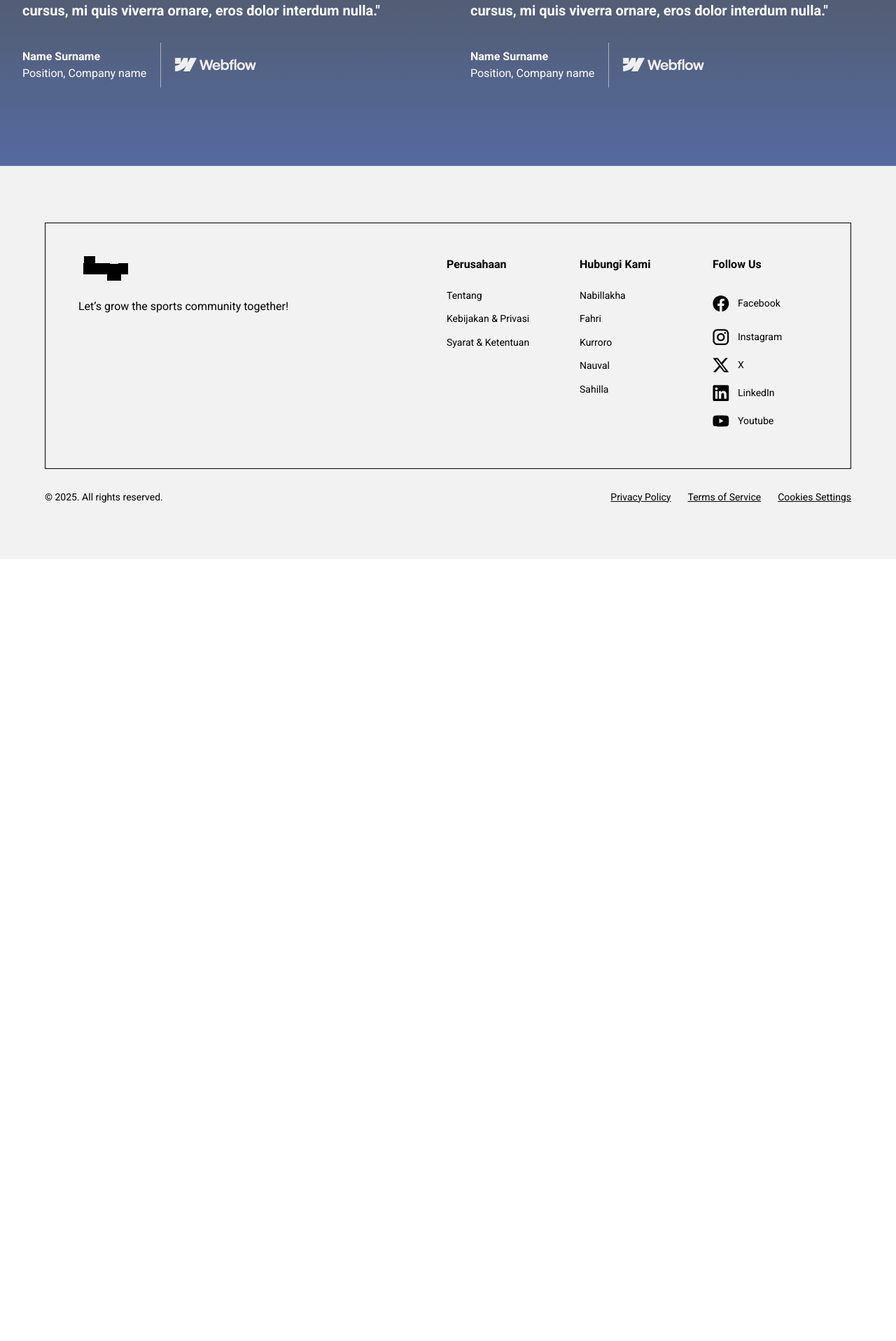
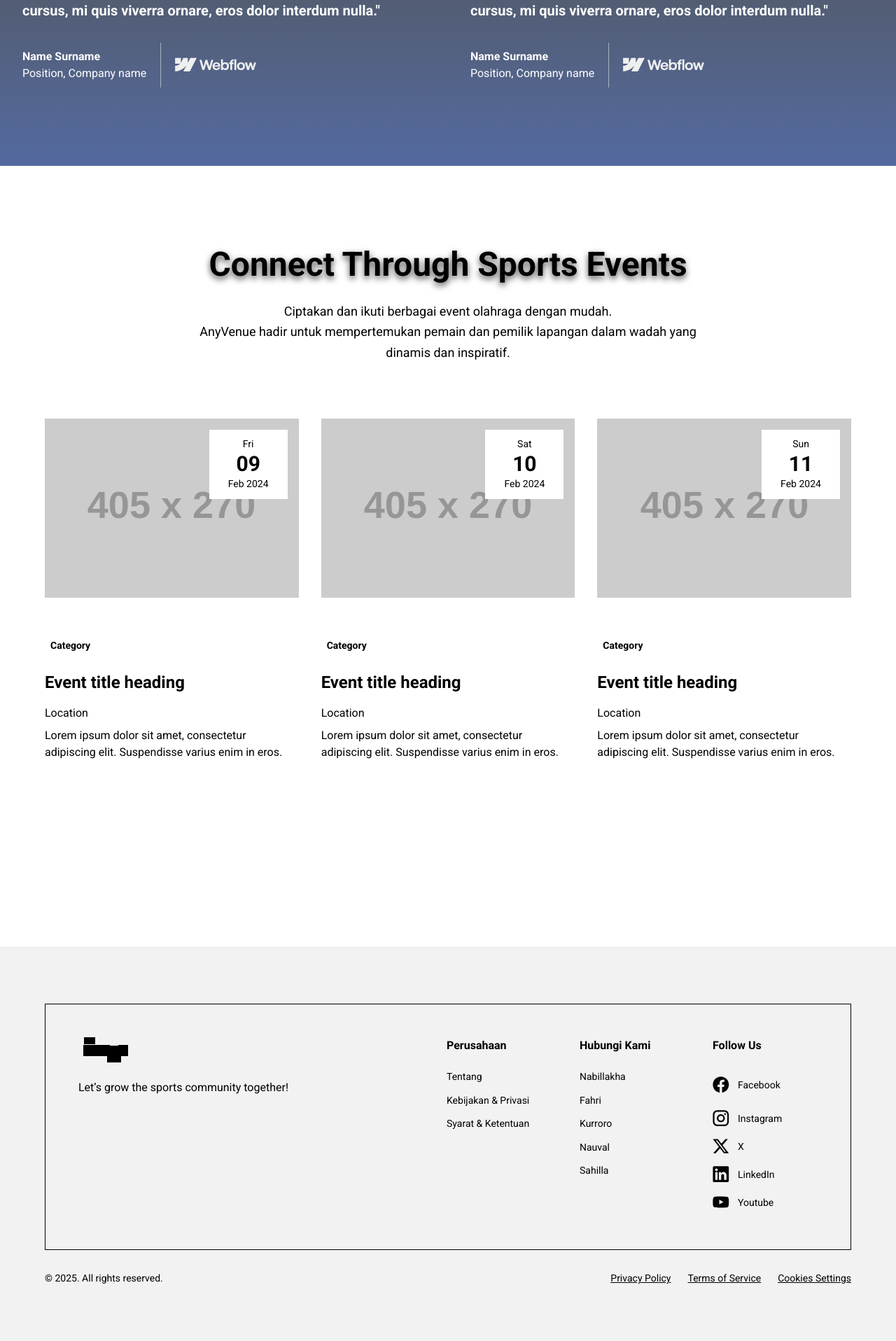
Before and after one commit to pbp-kelompok-b10/any-venue, a Django app: page / in a window 1280 px wide. Shown: the part 3680-5596 px from the top of the page at 70% size. Before the commit the page ends 4479 px from the top, so only its background shows below. Run offline with Django 5.2, Linux system fonts and the light colour scheme; grey boxes labelled with a size stand in for pictures from a placeholder-image service; some libraries are stand-ins or nearby versions.

Commit message:
add events preview

```diff
--- a/landing/templates/landing.html
+++ b/landing/templates/landing.html
@@ -14,8 +14,11 @@
 <!-- Section 3: Booking Preview -->
 {% include "sections/booking_preview.html" %}
 
-<!-- Section 4: Features Review -->
-{% include "sections/features_review.html" %}
+<!-- Section 4: Reviews Preview -->
+{% include "sections/reviews_preview.html" %}
+
+<!-- Section 5: Events Preview -->
+{% include "sections/events_preview.html" %}
 
 <!-- Footer Section -->
 {% include "footer.html" %}
--- /dev/null
+++ b/landing/templates/sections/events_preview.html
@@ -0,0 +1,107 @@
+{% extends "base.html" %}
+{% load static %}
+{% block content %}
+
+<div class="w-full px-6 sm:px-12 md:px-16 py-28 bg-gradient-to-b from-Light-Navy to-Flash-White flex flex-col justify-start items-center gap-20 overflow-hidden">
+    <div class="w-full max-w-[1280px] flex flex-col justify-start items-center gap-20">
+        <div class="w-full max-w-[768px] flex flex-col justify-start items-center gap-4">
+            <div class="self-stretch flex flex-col justify-start items-center gap-6">
+                <div class="self-stretch text-center justify-start text-Flash-White text-5xl font-bold font-['Roboto'] leading-[57.60px] [text-shadow:_0px_4px_10px_rgb(0_0_0_/_0.70)]">Connect Through Sports Events</div>
+                <div class="self-stretch text-center justify-start text-Flash-White text-lg font-normal font-['Roboto'] leading-relaxed">Ciptakan dan ikuti berbagai event olahraga dengan mudah.<br>AnyVenue hadir untuk mempertemukan pemain dan pemilik lapangan dalam wadah yang dinamis dan inspiratif.</div>
+            </div>
+        </div>
+        <div class="self-stretch flex flex-col justify-center items-center gap-16">
+            <div class="self-stretch flex flex-col md:flex-row justify-center items-center gap-8">
+
+                <div class="flex-1 max-w-sm flex flex-col justify-start items-start gap-6 overflow-hidden">
+                    <div class="self-stretch h-72 relative">
+                        <img class="w-full h-64 object-cover" src="https://placehold.co/405x270" />
+                        <div class="w-28 px-1 py-3 right-4 top-4 absolute bg-white flex flex-col justify-center items-center overflow-hidden">
+                            <div class="self-stretch text-center justify-start text-black text-sm font-normal font-['Roboto'] leading-tight">Fri</div>
+                            <div class="self-stretch text-center justify-start text-black text-3xl font-bold font-['Roboto'] leading-10">09</div>
+                            <div class="self-stretch text-center justify-start text-black text-sm font-normal font-['Roboto'] leading-tight">Feb 2024</div>
+                        </div>
+                    </div>
+                    <div class="self-stretch flex flex-col justify-start items-start gap-4">
+                        <div class="px-2 py-1 bg-neutral-lightest-new">
+                            <div class="text-black text-sm font-semibold font-['Roboto'] leading-tight">Category</div>
+                        </div>
+                        <div class="self-stretch flex flex-col justify-start items-start gap-2 text-Flash-White">
+                            <h3 class="text-2xl font-bold leading-loose">Event title heading</h3>
+                            <p class="text-base font-normal leading-normal">Location</p>
+                            <p class="text-base font-normal leading-normal">Lorem ipsum dolor sit amet, consectetur adipiscing elit. Suspendisse varius enim in eros.</p>
+                        </div>
+                        <a href="#" class="inline-flex justify-center items-center gap-2 text-white hover:underline">
+                            <span class="text-base font-normal leading-normal">View event</span>
+                            <svg xmlns="http://www.w3.org/2000/svg" class="w-4 h-4" fill="none" viewBox="0 0 24 24" stroke="currentColor" stroke-width="2">
+                                <path stroke-linecap="round" stroke-linejoin="round" d="M9 5l7 7-7 7" />
+                            </svg>
+                        </a>
+                    </div>
+                </div>
+
+                <div class="flex-1 max-w-sm flex flex-col justify-start items-start gap-6 overflow-hidden">
+                    <div class="self-stretch h-72 relative">
+                        <img class="w-full h-64 object-cover" src="https://placehold.co/405x270" />
+                        <div class="w-28 px-1 py-3 right-4 top-4 absolute bg-white flex flex-col justify-center items-center overflow-hidden">
+                            <div class="self-stretch text-center justify-start text-black text-sm font-normal font-['Roboto'] leading-tight">Sat</div>
+                            <div class="self-stretch text-center justify-start text-black text-3xl font-bold font-['Roboto'] leading-10">10</div>
+                            <div class="self-stretch text-center justify-start text-black text-sm font-normal font-['Roboto'] leading-tight">Feb 2024</div>
+                        </div>
+                    </div>
+                    <div class="self-stretch flex flex-col justify-start items-start gap-4">
+                        <div class="px-2 py-1 bg-neutral-lightest-new">
+                            <div class="text-black text-sm font-semibold font-['Roboto'] leading-tight">Category</div>
+                        </div>
+                        <div class="self-stretch flex flex-col justify-start items-start gap-2 text-Flash-White">
+                            <h3 class="text-2xl font-bold leading-loose">Event title heading</h3>
+                            <p class="text-base font-normal leading-normal">Location</p>
+                            <p class="text-base font-normal leading-normal">Lorem ipsum dolor sit amet, consectetur adipiscing elit. Suspendisse varius enim in eros.</p>
+                        </div>
+                        <a href="#" class="inline-flex justify-center items-center gap-2 text-white hover:underline">
+                            <span class="text-base font-normal leading-normal">View event</span>
+                            <svg xmlns="http://www.w3.org/2000/svg" class="w-4 h-4" fill="none" viewBox="0 0 24 24" stroke="currentColor" stroke-width="2">
+                                <path stroke-linecap="round" stroke-linejoin="round" d="M9 5l7 7-7 7" />
+                            </svg>
+                        </a>
+                    </div>
+                </div>
+
+                <div class="flex-1 max-w-sm flex flex-col justify-start items-start gap-6 overflow-hidden">
+                    <div class="self-stretch h-72 relative">
+                        <img class="w-full h-64 object-cover" src="https://placehold.co/405x270" />
+                        <div class="w-28 px-1 py-3 right-4 top-4 absolute bg-white flex flex-col justify-center items-center overflow-hidden">
+                            <div class="self-stretch text-center justify-start text-black text-sm font-normal font-['Roboto'] leading-tight">Sun</div>
+                            <div class="self-stretch text-center justify-start text-black text-3xl font-bold font-['Roboto'] leading-10">11</div>
+                            <div class="self-stretch text-center justify-start text-black text-sm font-normal font-['Roboto'] leading-tight">Feb 2024</div>
+                        </div>
+                    </div>
+                    <div class="self-stretch flex flex-col justify-start items-start gap-4">
+                        <div class="px-2 py-1 bg-neutral-lightest-new">
+                            <div class="text-black text-sm font-semibold font-['Roboto'] leading-tight">Category</div>
+                        </div>
+                        <div class="self-stretch flex flex-col justify-start items-start gap-2 text-Flash-White">
+                            <h3 class="text-2xl font-bold leading-loose">Event title heading</h3>
+                            <p class="text-base font-normal leading-normal">Location</p>
+                            <p class="text-base font-normal leading-normal">Lorem ipsum dolor sit amet, consectetur adipiscing elit. Suspendisse varius enim in eros.</p>
+                        </div>
+                        <a href="#" class="inline-flex justify-center items-center gap-2 text-white hover:underline">
+                            <span class="text-base font-normal leading-normal">View event</span>
+                            <svg xmlns="http://www.w3.org/2000/svg" class="w-4 h-4" fill="none" viewBox="0 0 24 24" stroke="currentColor" stroke-width="2">
+                                <path stroke-linecap="round" stroke-linejoin="round" d="M9 5l7 7-7 7" />
+                            </svg>
+                        </a>
+                    </div>
+                </div>
+
+            </div>
+            <div class="inline-flex justify-center items-center">
+                <a href="#" class="px-6 py-3 border border-white text-white text-base font-normal font-['Roboto'] leading-normal hover:bg-white/10 transition-colors">
+                    View all
+                </a>
+            </div>
+        </div>
+    </div>
+</div>
+
+{% endblock content %}
```
Also changed, not shown: landing/templates/sections/reviews_preview.html (renamed from landing/templates/sections/features_review.html).
